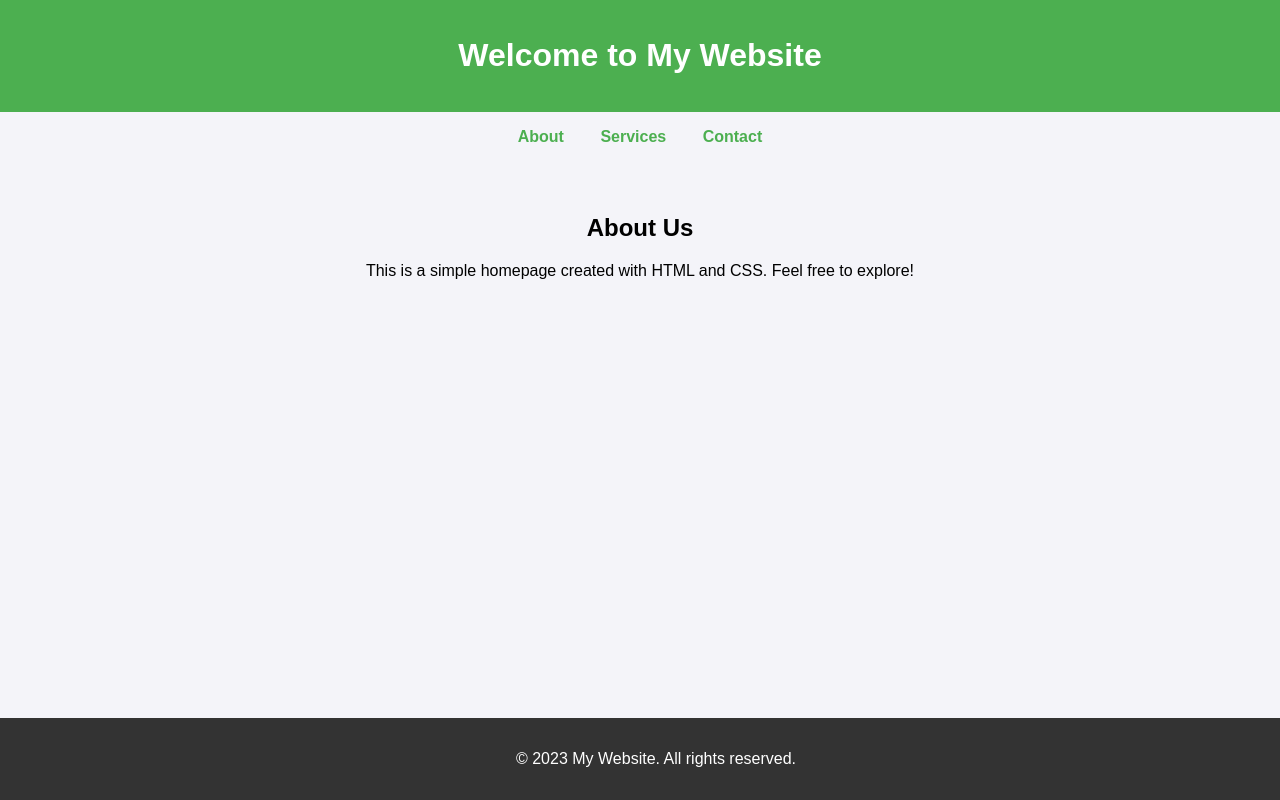
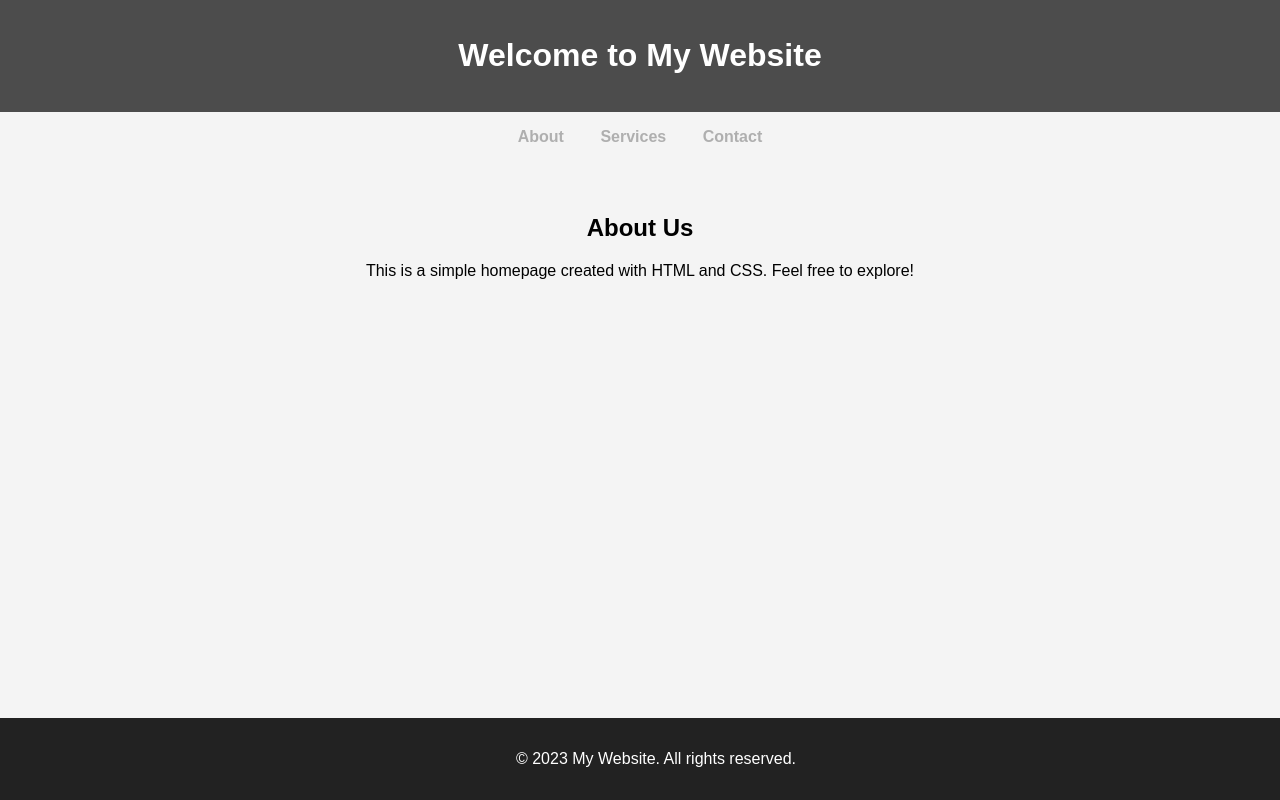
Before and after one commit to f42gh/25d18, a plain HTML site: page index.html in a window 1280 px wide. Drawn offline with Linux system fonts and the light colour scheme.

Commit message:
Update index.html
color update

```diff
--- a/index.html
+++ b/index.html
@@ -9,10 +9,10 @@
             font-family: Arial, sans-serif;
             margin: 0;
             padding: 0;
-            background-color: #f4f4f9;
+            background-color: #f4f4f4;
         }
         header {
-            background-color: #4CAF50;
+            background-color: #4C4c4c;
             color: white;
             padding: 1rem;
             text-align: center;
@@ -24,7 +24,7 @@
         nav a {
             margin: 0 1rem;
             text-decoration: none;
-            color: #4CAF50;
+            color: #afAFaf;
             font-weight: bold;
         }
         main {
@@ -32,7 +32,7 @@
             text-align: center;
         }
         footer {
-            background-color: #333;
+            background-color: #222;
             color: white;
             text-align: center;
             padding: 1rem;
```
